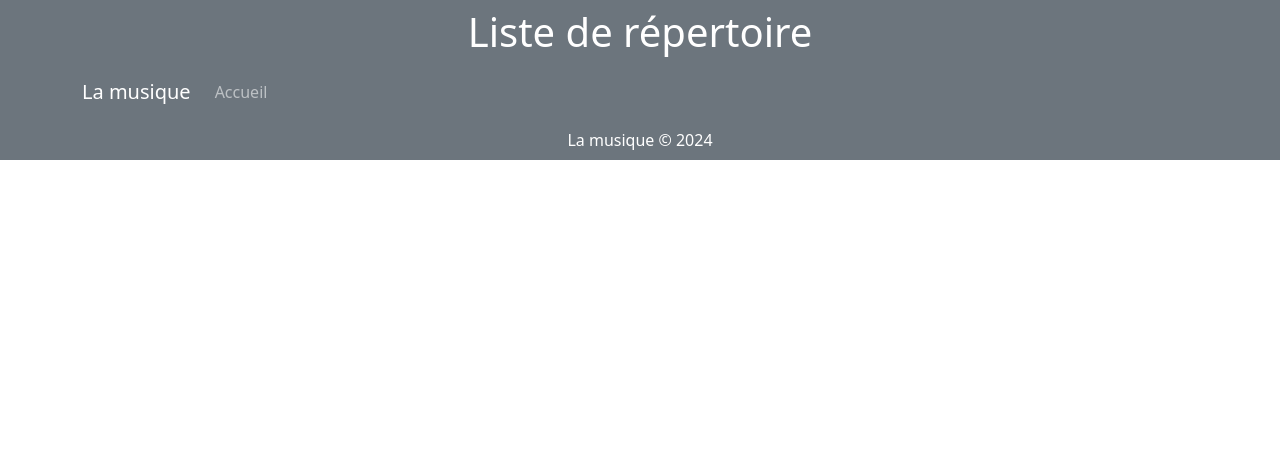
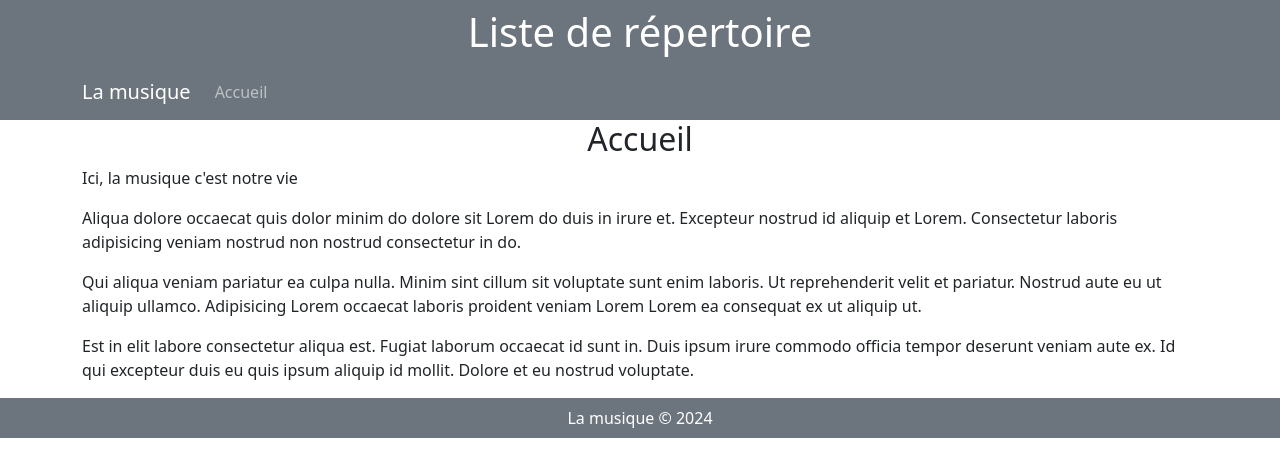
Before and after one commit to Sam-Existence/WebIII_TP, a React (Create React App) app in the folder frontend/: page / in a window 1280 px wide. Shown: the top 476 px of the page. Built offline with nearby package versions, Linux system fonts and the light colour scheme.

Commit message:
Ajout de PageAcceuil

```diff
--- a/frontend/src/App.js
+++ b/frontend/src/App.js
@@ -6,7 +6,9 @@ import {
 } from 'react-router-dom';
 import { Header } from "./composants/Header";
 import { Footer } from "./composants/Footer";
-import { Container } from "react-bootstrap";
+import Container from "react-bootstrap/Container";
+
+import { PageAccueil } from "./pages/PageAccueil";
 
 function App() {
   return (
@@ -14,7 +16,7 @@ function App() {
       <Header />
       <Container>
         <Routes>
-          <Route path="/" element={<></>} />
+          <Route path="/" element={<PageAccueil />} />
         </Routes>
       </Container>
       <Footer />
--- /dev/null
+++ b/frontend/src/pages/PageAccueil.js
@@ -0,0 +1,19 @@
+import React from "react";
+
+export const PageAccueil = () => {
+    return (
+        <main>
+            <h2 className="text-center">Accueil</h2>
+            <p>Ici, la musique c'est notre vie</p>
+            <p>
+                Aliqua dolore occaecat quis dolor minim do dolore sit Lorem do duis in irure et. Excepteur nostrud id aliquip et Lorem. Consectetur laboris adipisicing veniam nostrud non nostrud consectetur in do.
+            </p>
+            <p>
+                Qui aliqua veniam pariatur ea culpa nulla. Minim sint cillum sit voluptate sunt enim laboris. Ut reprehenderit velit et pariatur. Nostrud aute eu ut aliquip ullamco. Adipisicing Lorem occaecat laboris proident veniam Lorem Lorem ea consequat ex ut aliquip ut.
+            </p>
+            <p>
+                Est in elit labore consectetur aliqua est. Fugiat laborum occaecat id sunt in. Duis ipsum irure commodo officia tempor deserunt veniam aute ex. Id qui excepteur duis eu quis ipsum aliquip id mollit. Dolore et eu nostrud voluptate.
+            </p>
+        </main>
+    );
+}
```
